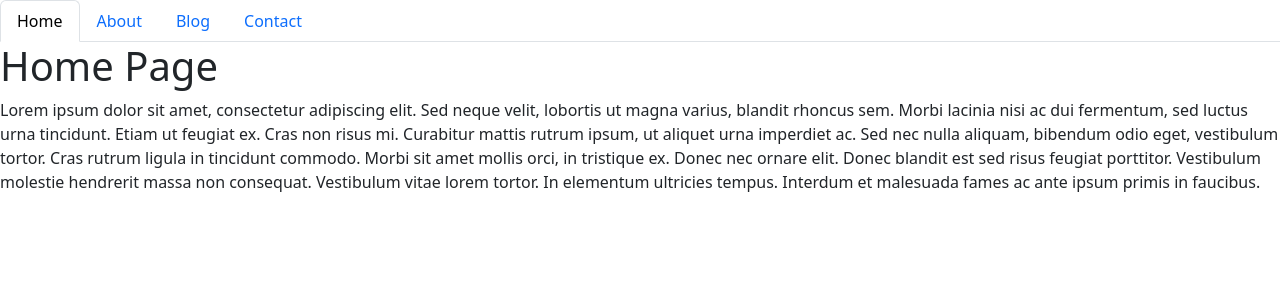
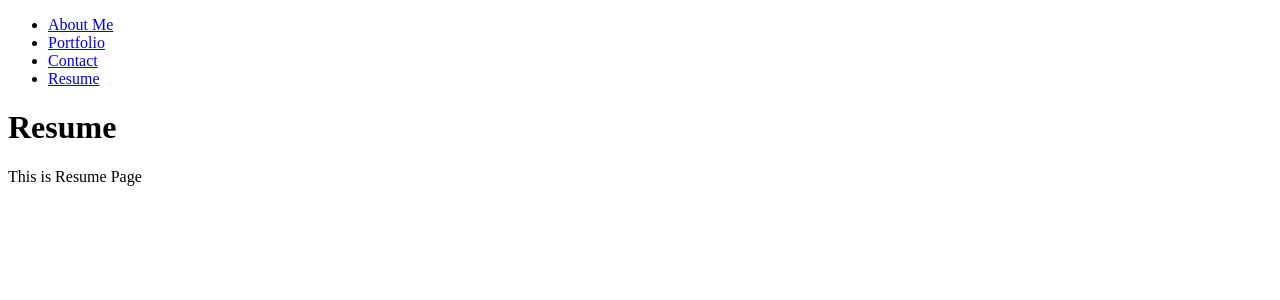
Before and after one commit to erikchiodo/eriks-react-portfolio, a React (Create React App) app in the folder eriks-portfolio/: page / in a window 1280 px wide. Shown: the top 300 px of the page. Built offline with nearby package versions, Linux system fonts and the light colour scheme.

Commit message:
Changed Tab Names and added content to About Section

```diff
--- a/eriks-portfolio/src/App.js
+++ b/eriks-portfolio/src/App.js
@@ -1,5 +1,5 @@
 import React from "react";
-import PortfolioContainer from "./components/PortfolioContainer";
+import PortfolioContainer from "./components/RenderTab";
 
 const App = () => <PortfolioContainer />;
 
--- a/eriks-portfolio/src/components/NavTabs.js
+++ b/eriks-portfolio/src/components/NavTabs.js
@@ -7,43 +7,45 @@ function NavTabs({ currentPage, handlePageChange }) {
     <ul className="nav nav-tabs">
       <li className="nav-item">
         <a
-          href="#home"
-          onClick={() => handlePageChange('Home')}
+          href="#about"
+          onClick={() => handlePageChange("About")}
           // This is a conditional (ternary) operator that checks to see if the current page is "Home"
           // If it is, we set the current page to 'nav-link-active', otherwise we set it to 'nav-link'
-          className={currentPage === 'Home' ? 'nav-link active' : 'nav-link'}
+          className={
+            currentPage === "About" ? "nav-link active" : "nav-link"
+          }
         >
-          Home
+          About Me
         </a>
       </li>
       <li className="nav-item">
         <a
-          href="#about"
-          onClick={() => handlePageChange('About')}
+          href="#portfolio"
+          onClick={() => handlePageChange("Portfolio")}
           // Check to see if the currentPage is `About`, and if so we use the active link class from bootstrap. Otherwise, we set it to a normal nav-link
-          className={currentPage === 'About' ? 'nav-link active' : 'nav-link'}
+          className={currentPage === "Portfolio" ? "nav-link active" : "nav-link"}
         >
-          About
-        </a>
-      </li>
-      <li className="nav-item">
-        <a
-          href="#blog"
-          onClick={() => handlePageChange('Blog')}
-          // Check to see if the currentPage is `Blog`, and if so we use the active link class from bootstrap. Otherwise, we set it to a normal nav-link
-          className={currentPage === 'Blog' ? 'nav-link active' : 'nav-link'}
-        >
-          Blog
+          Portfolio
         </a>
       </li>
       <li className="nav-item">
         <a
           href="#contact"
-          onClick={() => handlePageChange('Contact')}
+          onClick={() => handlePageChange("Contact")}
           // Check to see if the currentPage is `Contact`, and if so we use the active link class from bootstrap. Otherwise, we set it to a normal nav-link
-          className={currentPage === 'Contact' ? 'nav-link active' : 'nav-link'}
+          className={currentPage === "Contact" ? "nav-link active" : "nav-link"}
         >
           Contact
+        </a>
+      </li>
+      <li className="nav-item">
+        <a
+          href="#resume"
+          onClick={() => handlePageChange("Resume")}
+          // Check to see if the currentPage is `Blog`, and if so we use the active link class from bootstrap. Otherwise, we set it to a normal nav-link
+          className={currentPage === "Resume" ? "nav-link active" : "nav-link"}
+        >
+          Resume
         </a>
       </li>
     </ul>
--- a/eriks-portfolio/src/components/PortfolioContainer.js
+++ b/eriks-portfolio/src/components/RenderTab.js
@@ -1,8 +1,8 @@
 import React, { useState } from 'react';
 import NavTabs from './NavTabs';
-import Home from './pages/Home';
+import Portfolio from './pages/Portfolio';
 import About from './pages/About';
-import Blog from './pages/Blog';
+import Resume from './pages/Resume';
 import Contact from './pages/Contact';
 
 export default function PortfolioContainer() {
@@ -10,16 +10,16 @@ export default function PortfolioContainer() {
 
   // This method is checking to see what the value of `currentPage` is. Depending on the value of currentPage, we return the corresponding component to render.
   const renderPage = () => {
-    if (currentPage === 'Home') {
-      return <Home />;
-    }
     if (currentPage === 'About') {
       return <About />;
     }
-    if (currentPage === 'Blog') {
-      return <Blog />;
+    if (currentPage === 'Portfolio') {
+      return <Portfolio />;
     }
-    return <Contact />;
+    if (currentPage === 'Contact') {
+      return <Contact />;
+    }
+    return <Resume />;
   };
 
   const handlePageChange = (page) => setCurrentPage(page);
--- a/eriks-portfolio/src/components/pages/About.js
+++ b/eriks-portfolio/src/components/pages/About.js
@@ -3,14 +3,9 @@ import React from 'react';
 export default function About() {
   return (
     <div>
-      <h1>About Page</h1>
+      <h1>About Me</h1>
       <p>
-        Nunc pharetra finibus est at efficitur. Praesent sed congue diam.
-        Integer gravida dui mauris, ut interdum nunc egestas sed. Aenean sed
-        mollis diam. Nunc aliquet risus ac finibus porta. Nam quis arcu non
-        lectus tincidunt fermentum. Suspendisse aliquet orci porta quam semper
-        imperdiet. Praesent euismod mi justo, faucibus scelerisque risus cursus
-        in. Sed rhoncus mollis diam, sit amet facilisis lectus blandit at.
+       My name is Erik Chiodo. I currently work as Product Manager at JP Morgan Chase as a Product Manager where I mananged a team called Coda, which manages reference data and CRM integrations.
       </p>
     </div>
   );
--- a/eriks-portfolio/src/components/pages/Blog.js
+++ /dev/null
@@ -1,24 +0,0 @@
-import React from 'react';
-
-export default function Blog() {
-  return (
-    <div>
-      <h1>Blog Page</h1>
-      <p>
-        Donec a volutpat quam. Curabitur nec varius justo, sed rutrum ligula.
-        Curabitur pellentesque turpis sit amet eros iaculis, a mollis arcu
-        dictum. Ut vel ante eget massa ornare placerat. Etiam nisl orci, finibus
-        sodales volutpat et, hendrerit ut dolor. Suspendisse porta dictum nunc,
-        sed pretium risus rutrum eget. Nam consequat, ligula in faucibus
-        vestibulum, nisi justo laoreet risus, luctus luctus mi lacus sit amet
-        libero. Class aptent taciti sociosqu ad litora torquent per conubia
-        nostra, per inceptos himenaeos. Mauris pretium condimentum tellus eget
-        lobortis. Interdum et malesuada fames ac ante ipsum primis in faucibus.
-        Donec placerat accumsan mi, ut congue neque placerat eu. Donec nec ipsum
-        in velit pellentesque vehicula sit amet at augue. Maecenas aliquam
-        bibendum congue. Pellentesque semper, lectus non ullamcorper iaculis,
-        est ligula suscipit velit, sed bibendum turpis dui in sapien.
-      </p>
-    </div>
-  );
-}
--- a/eriks-portfolio/src/components/pages/Contact.js
+++ b/eriks-portfolio/src/components/pages/Contact.js
@@ -5,17 +5,7 @@ export default function Contact() {
     <div>
       <h1>Contact Page</h1>
       <p>
-        Integer cursus bibendum sem non pretium. Vestibulum in aliquet sem, quis
-        molestie urna. Aliquam semper ultrices varius. Aliquam faucibus sit amet
-        magna a ultrices. Aenean pellentesque placerat lacus imperdiet
-        efficitur. In felis nisl, luctus non ante euismod, tincidunt bibendum
-        mi. In a molestie nisl, eu sodales diam. Nam tincidunt lacus quis magna
-        posuere, eget tristique dui dapibus. Maecenas fermentum elementum
-        faucibus. Quisque nec metus vestibulum, egestas massa eu, sollicitudin
-        ipsum. Nulla facilisi. Sed ut erat ligula. Nam tincidunt nunc in nibh
-        dictum ullamcorper. Class aptent taciti sociosqu ad litora torquent per
-        conubia nostra, per inceptos himenaeos. Etiam ornare rutrum felis at
-        rhoncus. Etiam vel condimentum magna, quis tempor nulla.
+        This is Contact page
       </p>
     </div>
   );
--- a/eriks-portfolio/src/components/pages/Home.js
+++ /dev/null
@@ -1,21 +0,0 @@
-import React from 'react';
-
-export default function Home() {
-  return (
-    <div>
-      <h1>Home Page</h1>
-      <p>
-        Lorem ipsum dolor sit amet, consectetur adipiscing elit. Sed neque
-        velit, lobortis ut magna varius, blandit rhoncus sem. Morbi lacinia nisi
-        ac dui fermentum, sed luctus urna tincidunt. Etiam ut feugiat ex. Cras
-        non risus mi. Curabitur mattis rutrum ipsum, ut aliquet urna imperdiet
-        ac. Sed nec nulla aliquam, bibendum odio eget, vestibulum tortor. Cras
-        rutrum ligula in tincidunt commodo. Morbi sit amet mollis orci, in
-        tristique ex. Donec nec ornare elit. Donec blandit est sed risus feugiat
-        porttitor. Vestibulum molestie hendrerit massa non consequat. Vestibulum
-        vitae lorem tortor. In elementum ultricies tempus. Interdum et malesuada
-        fames ac ante ipsum primis in faucibus.
-      </p>
-    </div>
-  );
-}
--- /dev/null
+++ b/eriks-portfolio/src/components/pages/Portfolio.js
@@ -0,0 +1,10 @@
+import React from 'react';
+
+export default function Portfolio() {
+  return (
+    <div>
+      <h1>Portfolio</h1>
+      <p>This is Portfolio page</p>
+    </div>
+  );
+}
--- /dev/null
+++ b/eriks-portfolio/src/components/pages/Resume.js
@@ -0,0 +1,12 @@
+import React from 'react';
+
+export default function Resume() {
+  return (
+    <div>
+      <h1>Resume</h1>
+      <p>
+        This is Resume Page
+      </p>
+    </div>
+  );
+}
--- a/eriks-portfolio/src/index.js
+++ b/eriks-portfolio/src/index.js
@@ -1,6 +1,6 @@
 import React from 'react';
 import ReactDOM from 'react-dom';
 import App from './App';
-import 'bootstrap/dist/css/bootstrap.min.css';
+// import 'bootstrap/dist/css/bootstrap.min.css';
 
 ReactDOM.render(<App />, document.getElementById('root'));
```
